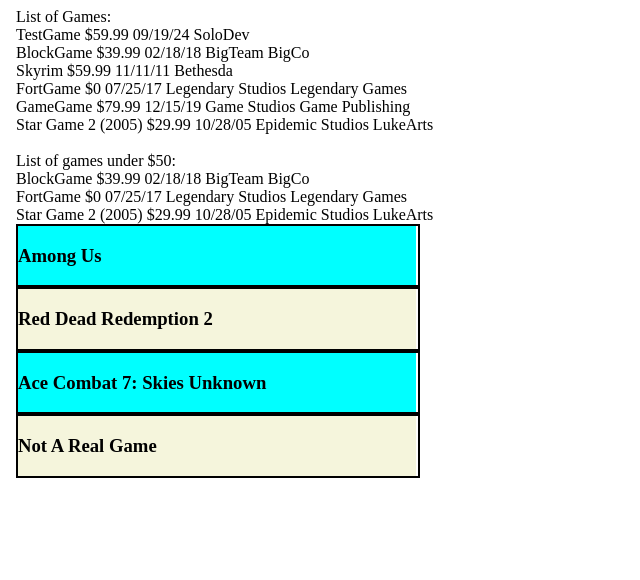
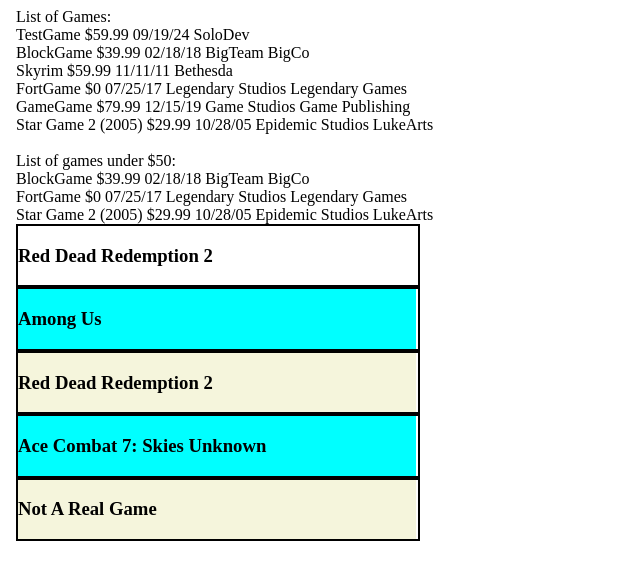
Before and after one commit to RJao0846757/Angular-Week1, an Angular app: page / in a window 1280 px wide. Shown: the top 580 px of the page, without its empty margins (0-640 px from the left). Built offline with nearby package versions, Linux system fonts and the light colour scheme.

Commit message:
adds gameListItem to ListComponent.html page, found using service method
- uses getGameById() to find certain gameListItem
- Id of game is 2

```diff
--- a/src/app/game-list/game-list.component.html
+++ b/src/app/game-list/game-list.component.html
@@ -1,3 +1,5 @@
+<app-game-list-item [gameData]="gameSearch"></app-game-list-item>
+
 <div *ngFor="let gameTitles of gameArray; let i = index"
 [ngStyle]="{'width': '400px', 'background-color': (i % 2 === 1) ? 'beige' : 'aqua'}">
     <app-game-list-item [gameData]="gameArray[i]"></app-game-list-item>
--- a/src/app/game-list/game-list.component.ts
+++ b/src/app/game-list/game-list.component.ts
@@ -13,9 +13,15 @@
 })
 export class GameListComponent implements OnInit {
   constructor(private gameService: GameService) {}
+  gameSearch: Game | undefined;
   gameArray: Game[] = [];
 
   ngOnInit() {
+    // Searches game by id and saves to property
+    this.gameService.getGameById(2).subscribe(data => {
+      this.gameSearch = data;
+    })
+
     this.gameService.getGameArray().subscribe({
       next: (data: Game[]) => this.gameArray = data,
       error:err => console.error("Error Ocurred: ", err),
```
